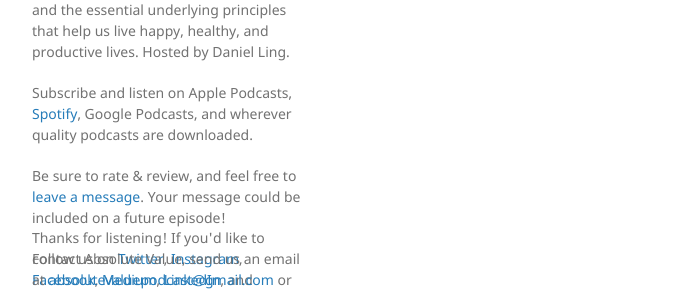
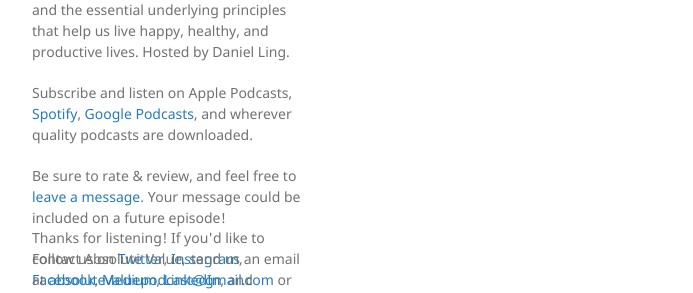
Before and after one commit to absolutevaluepodcast/absolutevalue.github.io, a Jekyll site: the page built from docs/another-page.md, in a window 1280 px wide. Shown: the part 457-750 px from the top of the page, without its empty margins (178-871 px from the left). Built offline with Jekyll 4.4.1, drawn with Linux system fonts in a browser that asks for light colours; part of the change alters nothing that is shown.

```diff
--- a/docs/_layouts/default.html
+++ b/docs/_layouts/default.html
@@ -25,7 +25,7 @@
 
         <p>{{ site.description | default: site.github.project_tagline }}</p>
 
-        <p>Subscribe and listen on Apple Podcasts, <a href="https://open.spotify.com/show/5xOCE50HXXHvWRPP8eToP0">Spotify</a>, Google Podcasts, and wherever quality podcasts are downloaded.</p>
+        <p>Subscribe and listen on Apple Podcasts, <a href="https://open.spotify.com/show/5xOCE50HXXHvWRPP8eToP0">Spotify</a>, <a href="https://www.google.com/podcasts?feed=aHR0cHM6Ly9hbmNob3IuZm0vcy8zM2RhYTVjNC9wb2RjYXN0L3Jzcw==">Google Podcasts</a>, and wherever quality podcasts are downloaded.</p>
 
         <p>Be sure to rate & review, and feel free to <a href="https://anchor.fm/daniel-ling/message">leave a message</a>. Your message could be included on a future episode!</p>
 
```
